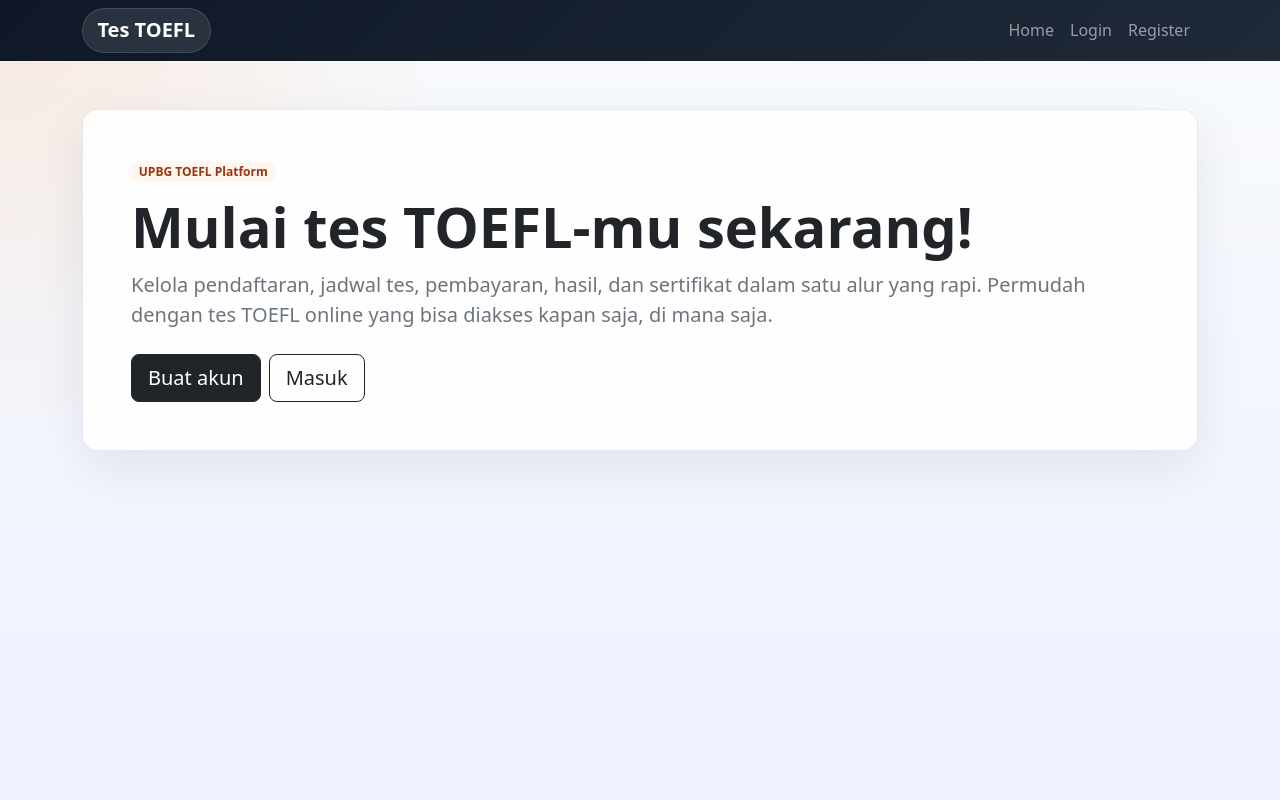
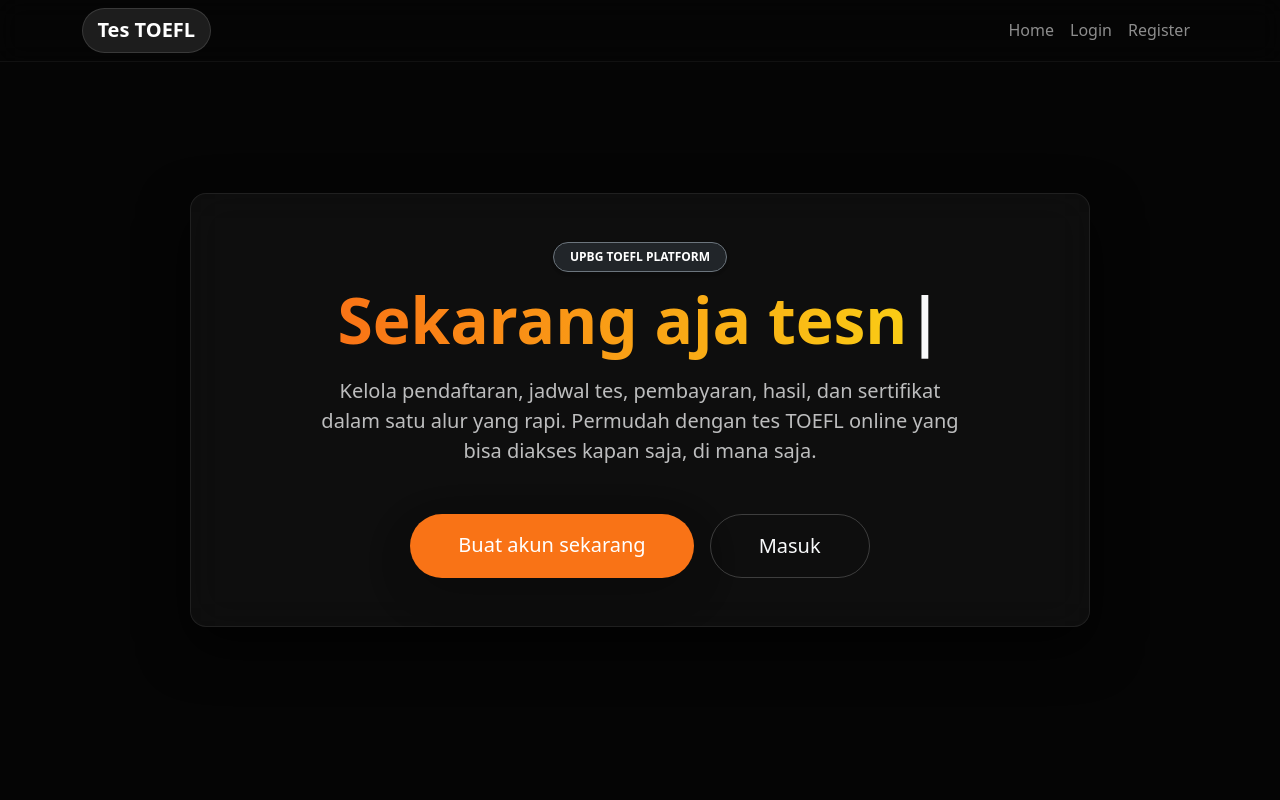
Before and after one commit to Svaerd/upbg-backend, a Flask app: page / in a window 1280 px wide. Run offline with Flask 3, Linux system fonts and the light colour scheme; some libraries are stand-ins or nearby versions.

Commit message:
home: Redesign

```diff
--- a/templates/home.html
+++ b/templates/home.html
@@ -1,30 +1,93 @@
 {% extends "base.html" %}
 {% block content %}
+<style>
+    body {
+        background: #050505 !important;
+        color: #f8f9fa !important;
+    }
+    .app-navbar {
+        background: rgba(5, 5, 5, 0.8) !important;
+        backdrop-filter: blur(12px);
+        border-bottom: 1px solid rgba(255, 255, 255, 0.05);
+    }
+    .hero-container {
+        min-height: 75vh;
+        display: flex;
+        flex-direction: column;
+        justify-content: center;
+        align-items: center;
+        text-align: center;
+    }
+    .hero-panel-dark {
+        background: rgba(20, 20, 20, 0.6);
+        backdrop-filter: blur(20px);
+        border: 1px solid rgba(255, 255, 255, 0.08);
+        box-shadow: 0 20px 50px rgba(0, 0, 0, 0.7);
+        max-width: 900px;
+        margin: 0 auto;
+    }
+    .text-gradient {
+        background: linear-gradient(90deg, #f97316, #facc15);
+        -webkit-background-clip: text;
+        -webkit-text-fill-color: transparent;
+    }
+    .btn-accent {
+        background-color: #f97316;
+        color: #fff;
+        border: none;
+        transition: all 0.3s ease;
+    }
+    .btn-accent:hover {
+        background-color: #ea580c;
+        color: #fff;
+        transform: translateY(-2px);
+        box-shadow: 0 10px 20px rgba(249, 115, 22, 0.3);
+    }
+    .btn-outline-light-custom {
+        border: 1px solid rgba(255, 255, 255, 0.2);
+        color: #f8f9fa;
+        transition: all 0.3s ease;
+    }
+    .btn-outline-light-custom:hover {
+        background: rgba(255, 255, 255, 0.1);
+        color: #fff;
+        transform: translateY(-2px);
+    }
+</style>
+
 <script src="https://unpkg.com/typed.js@2.1.0/dist/typed.umd.js"></script>
 
-<div class="row align-items-center g-4 g-lg-5">
-  <div class="col-12">
-    <div class="hero-panel rounded-4 p-4 p-lg-5">
-      <span class="badge accent-pill rounded-pill mb-3">UPBG TOEFL Platform</span>
-      <h1 class="display-4 fw-bold lh-1 mb-3" id="typed"></h1>
-      <p class="fs-5 text-secondary mb-4">
-        Kelola pendaftaran, jadwal tes, pembayaran, hasil, dan sertifikat dalam satu alur yang rapi.
-        Permudah dengan tes TOEFL online yang bisa diakses kapan saja, di mana saja.
-      </p>
-      <div class="d-flex flex-wrap gap-2">
-        <a class="btn btn-dark btn-lg" href="{{ url_for('register') }}">Buat akun</a>
-        <a class="btn btn-outline-dark btn-lg" href="{{ url_for('login') }}">Masuk</a>
-      </div>
+<div class="hero-container">
+    <div class="hero-panel-dark rounded-4 p-4 p-lg-5 w-100">
+        <span class="badge bg-dark border border-secondary rounded-pill mb-3 px-3 py-2 text-uppercase tracking-wider shadow-sm">UPBG TOEFL Platform</span>
+        <h1 class="display-3 fw-bolder lh-1 mb-4">
+            <span id="typed" class="text-gradient"></span>
+        </h1>
+        <p class="fs-5 text-light opacity-75 mb-5 mx-auto" style="max-width: 650px;">
+            Kelola pendaftaran, jadwal tes, pembayaran, hasil, dan sertifikat dalam satu alur yang rapi.
+            Permudah dengan tes TOEFL online yang bisa diakses kapan saja, di mana saja.
+        </p>
+        <div class="d-flex flex-wrap gap-3 justify-content-center">
+            <a class="btn btn-accent btn-lg px-5 py-3 rounded-pill shadow-lg" href="{{ url_for('register') }}">Buat akun sekarang</a>
+            <a class="btn btn-outline-light-custom btn-lg px-5 py-3 rounded-pill" href="{{ url_for('login') }}">Masuk</a>
+        </div>
     </div>
-  </div>
 </div>
 
 <script>
   document.addEventListener("DOMContentLoaded", function () {
     var typed = new Typed("#typed", {
-      strings: ["Mulai tes TOEFL-mu sekarang!"],
+      strings: [
+          "Tes TOEFL?",
+          "Sekarang aja tesnya!",
+          "Raih skor TOEFL impianmu!",
+      ],
       typeSpeed: 50,
-      showCursor: false,
+      backSpeed: 30,
+      backDelay: 2000,
+      loop: true,
+      showCursor: true,
+      cursorChar: '|',
     });
   });
 </script>
```
